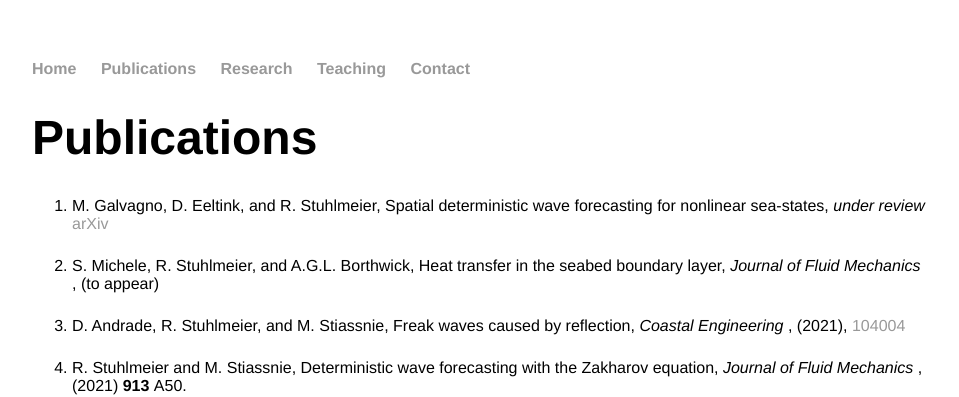
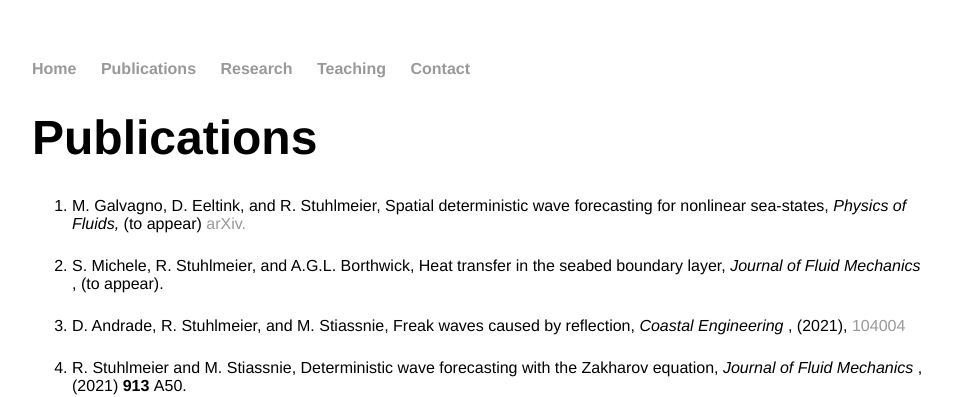
Before and after one commit to rstuhlmeier/rstuhlmeier.github.io, a Jekyll site: the page built from publications/index.html, in a window 1280 px wide. Shown: the top 397 px of the page, without its empty margins (160-1119 px from the left). Built offline with Jekyll 4.4.1, drawn with Linux system fonts in a browser that asks for light colours.

Commit message:
Added PoF acceptance

```diff
--- a/publications/index.html
+++ b/publications/index.html
@@ -6,9 +6,9 @@ title: Raphael Stuhlmeier - Publications
 
 <h1>Publications</h1>
 <ol>
-  <li> M. Galvagno, D. Eeltink, and R. Stuhlmeier, Spatial deterministic wave forecasting for nonlinear sea-states, <em> under review</em> <a href="https://arxiv.org/abs/2108.09237">arXiv</a></li>
+  <li> M. Galvagno, D. Eeltink, and R. Stuhlmeier, Spatial deterministic wave forecasting for nonlinear sea-states, <em> Physics of Fluids,</em> (to appear) <a href="https://arxiv.org/abs/2108.09237">arXiv.</a></li>
   <p>
-  <li> S. Michele, R. Stuhlmeier, and A.G.L. Borthwick, Heat transfer in the seabed boundary layer, <em> Journal of Fluid Mechanics </em>, (to appear) </li>
+  <li> S. Michele, R. Stuhlmeier, and A.G.L. Borthwick, Heat transfer in the seabed boundary layer, <em> Journal of Fluid Mechanics </em>, (to appear).</li>
   <p>
   <li> D. Andrade, R. Stuhlmeier, and M. Stiassnie, Freak waves caused by reflection, <em> Coastal Engineering </em>, (2021), <a href="https://doi.org/10.1016/j.coastaleng.2021.104004">104004</a> </li>
   <p>
```
